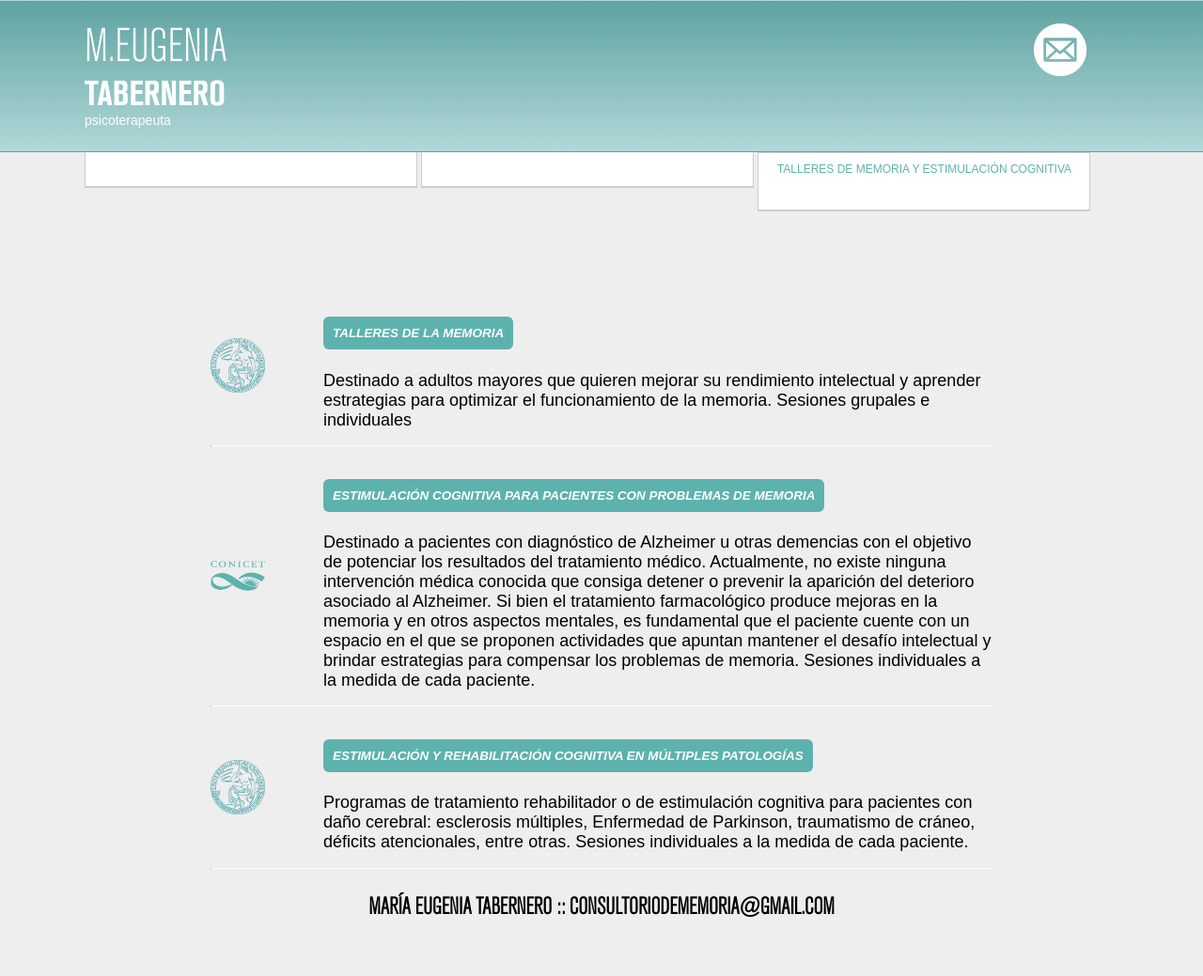
After one commit to mscalzotto/cvMaru, a PHP site: page /talleres.php in a window 1280 px wide. The commit adds this page. Shown: the whole page at 94% size. Run offline with PHP 8.4, Linux system fonts and the light colour scheme.

Commit message:
Agregado formulario, fuente socialico y paginas restantes

```diff
--- a/css/main.css
+++ b/css/main.css
@@ -12,7 +12,19 @@
 	src: url("fonts/AkzidenzGrotesk-BoldCond.otf");
 }
 
+@font-face
+{
+	font-family:  Socialico;
+	src: url("fonts/Socialico.otf");
+	src: url("fonts/Socialico.ttf");
+}
 
+@font-face
+{
+	font-family:  Socialico-Plus;
+	src: url("fonts/Socialico-Plus.otf");
+	src: url("fonts/Socialico-Plus.ttf");
+}
 
 /* General styles
 -------------------------------------------------- */
@@ -55,7 +67,8 @@ a:hover {
 }
 
 div#mainNav {
-	width: 1100px;
+	max-width: 1100px;
+	min-width: 400px;
 	margin: 0 auto;
 	color: #FFF;
 	margin-top: 20px;
@@ -90,13 +103,11 @@ div#mainNav p.logoSpecialty {
 	text-transform: none;
 }
 
-div#mainNav div.iconoMail {
-	background: url("img/mail_icon.png") no-repeat center;
-	width: 83px;
-	height: 83px;
-	background-size: 80%;
-	cursor: pointer;
-	margin-right: 25px;
+div#mainNav div.iconoMail a {
+	font-family: Socialico-Plus;
+	font-size: 80px;
+	color: #FFF;
+	margin-right: 30px;
 }
 
 div#mainInformation {
@@ -144,6 +155,8 @@ div.lista div.listaTexto p {
 	margin: 0;
 	margin-bottom: 5px;
 }
+
+p+p {margin-bottom: 12px;}
 
 div#footer {
 	text-align: center;
@@ -201,3 +214,63 @@ div#footer p {
 	font-size: 25px;
 	font-weight: bold;
 }
+
+/* Form */
+form#maruContacto {
+	max-width: 350px;
+	margin: 0 auto;
+	margin-top: 50px;
+}
+
+form#maruContacto input,
+form#maruContacto textarea {
+	color: #88BEBD;
+	height: 50px;
+	border: 1px solid #CCC;
+	border-radius: 6px;
+	margin-bottom: 5px;
+	padding: 5px 15px;
+	width: 100%;
+}
+
+form#maruContacto textarea {
+	height: auto;
+}
+
+form#maruContacto input[type="button"] {
+	background-color: #88BEBD;
+	color: #FFF;
+	border: none;
+}
+
+form#maruContacto input[type="button"]:hover {
+	background-color: #88BEBD;
+	color: #FFF;
+}
+
+/* Form placeholders */
+form#maruContacto input::-webkit-input-placeholder { /* WebKit browsers */
+    color: #DDD;
+}
+form#maruContacto input:-moz-placeholder { /* Mozilla Firefox 4 to 18 */
+    color: #DDD;
+}
+form#maruContacto input::-moz-placeholder { /* Mozilla Firefox 19+ */
+    color: #DDD;
+}
+form#maruContacto input:-ms-input-placeholder { /* Internet Explorer 10+ */
+    color: #DDD;
+}
+
+form#maruContacto textarea::-webkit-input-placeholder { /* WebKit browsers */
+    color: #DDD;
+}
+form#maruContacto textarea:-moz-placeholder { /* Mozilla Firefox 4 to 18 */
+    color: #DDD;
+}
+form#maruContacto textarea::-moz-placeholder { /* Mozilla Firefox 19+ */
+    color: #DDD;
+}
+form#maruContacto textarea:-ms-input-placeholder { /* Internet Explorer 10+ */
+    color: #DDD;
+}
--- /dev/null
+++ b/inc/htmlElements.php
@@ -0,0 +1,35 @@
+<?php
+
+function htmlHead($title = 'María Eugenia Tabernero') {
+	$head  = '<head>';
+	$head .= '<title>'. $title .'</title>';
+	$head .= '<meta charset="utf-8">';
+	$head .= '<meta keywords="psicologa, psicología, psicologia, conicet, memoria, neuropsicología, neuropsicologia">';
+	$head .= '<meta name="viewport" content="width=device-width, initial-scale=1">';
+	$head .= '<script src="js/jquery-latest.js"></script>';
+	$head .= '<script src="js/main.js"></script>';
+	$head .= '<link rel="stylesheet" type="text/css" href="css/normalize.css">';
+	$head .= '<link rel="stylesheet" type="text/css" href="css/main.css">';
+	$head .= '</head>';
+
+	return $head;
+}
+
+function htmlNav() {
+	$nav =  '<div class="navbar navbar-default navbar-fixed-top" role="navigation">';
+	$nav .= '<div class="container">';
+	$nav .= '<div id="mainNav" class="clearfix">';
+	$nav .= '<div class="logoMaru">';
+	$nav .= '<p class="logoName">M.Eugenia</p>';
+	$nav .= '<p class="logoSurname">Tabernero</p>';
+	$nav .= '<p class="logoSpecialty">psicoterapeuta</p>';
+	$nav .= '</div>';
+	$nav .= '<div class="iconoMail">';
+	$nav .= '<a href="contacto.php">m</a>';
+	$nav .= '</div>';
+	$nav .= '</div>';
+	$nav .= '</div>';
+	$nav .= '</div>';
+
+	return $nav;
+}
--- a/js/main.js
+++ b/js/main.js
@@ -8,7 +8,7 @@
 			if (!$(this).parent().hasClass('active')) {
 				$(this).parent().stop().animate({
 					bottom : 0
-				}, 800);
+				}, 200);
 			}
 		});
 
@@ -16,7 +16,7 @@
 			if (!$(this).parent().hasClass('active')) {
 				$(this).parent().stop().animate({
 					bottom : "25px"
-				}, 800);
+				}, 200);
 			}
 		});
 	}
--- /dev/null
+++ b/talleres.php
@@ -0,0 +1,53 @@
+<?php include_once 'inc/htmlElements.php' ?>
+<!DOCTYPE html>
+<html lang="en">
+<?php print htmlHead('María Eugenia Tabernero'); ?>
+
+	<body>
+		<?php print htmlNav(); ?>
+
+		<div id="menuButton">
+			<div class="menuBtn">
+				<a href="index.php" class="linkNav">Currículum Vitae</a>
+			</div>
+			<div class="menuBtn">
+				<a href="neuro.php" class="linkNav">Evaluación neuropsicológica</a>
+			</div>
+			<div class="menuBtn active last">
+				<a href="talleres.php" class="linkNav">Talleres de memoria y estimulación cognitiva</a>
+			</div>
+		</div>
+
+		<div id="mainInformation">
+			<div class="lista uba">
+				<div class="listaTexto">
+					<span class="subTitleBox"><h5>Talleres de la memoria</h5></span>
+					<p>Destinado a adultos mayores que quieren mejorar su rendimiento intelectual y aprender estrategias para optimizar el funcionamiento de la memoria. Sesiones grupales e individuales</p>
+				</div>
+			</div>
+			<hr>
+			<div class="lista conicet">
+				<div class="listaTexto">
+					<span class="subTitleBox"><h5>Estimulación cognitiva para pacientes con problemas de memoria</h5></span>
+					<p>Destinado a pacientes con diagnóstico de Alzheimer u otras demencias con el objetivo de potenciar los resultados del tratamiento médico. Actualmente, no existe ninguna intervención médica conocida que consiga detener o prevenir la aparición del deterioro asociado al Alzheimer. Si bien el tratamiento farmacológico produce mejoras en la memoria y en otros aspectos mentales, es fundamental que el paciente cuente con un espacio en el que se proponen actividades que apuntan mantener el desafío intelectual y brindar estrategias para compensar los problemas de memoria. Sesiones individuales a la medida de cada paciente.</p>
+				</div>
+			</div>
+			<hr>
+			<div class="lista uba">
+				<div class="listaTexto">
+					<span class="subTitleBox"><h5>Estimulación y rehabilitación cognitiva en múltiples patologías</h5></span>
+					<p>Programas de tratamiento rehabilitador o de estimulación cognitiva para pacientes con daño cerebral: esclerosis múltiples, Enfermedad de Parkinson, traumatismo de cráneo, déficits atencionales, entre otras. Sesiones individuales a la medida de cada paciente.</p>
+				</div>
+			</div>
+			<hr>
+
+		</div>
+
+		<div id="footer" class="container">
+			<p>María Eugenia Tabernero :: consultoriodememoria@gmail.com</p>
+		</div>
+
+
+	</body>
+
+</html>
```
Also changed, not shown: contacto.php (added, +36 -0 lines), index.php (+6 -27 lines), neuro.php (added, +39 -0 lines), css/fonts/Socialico-Plus.otf (added), css/fonts/Socialico-Plus.ttf (added), css/fonts/Socialico.otf (added), css/fonts/Socialico.ttf (added).
